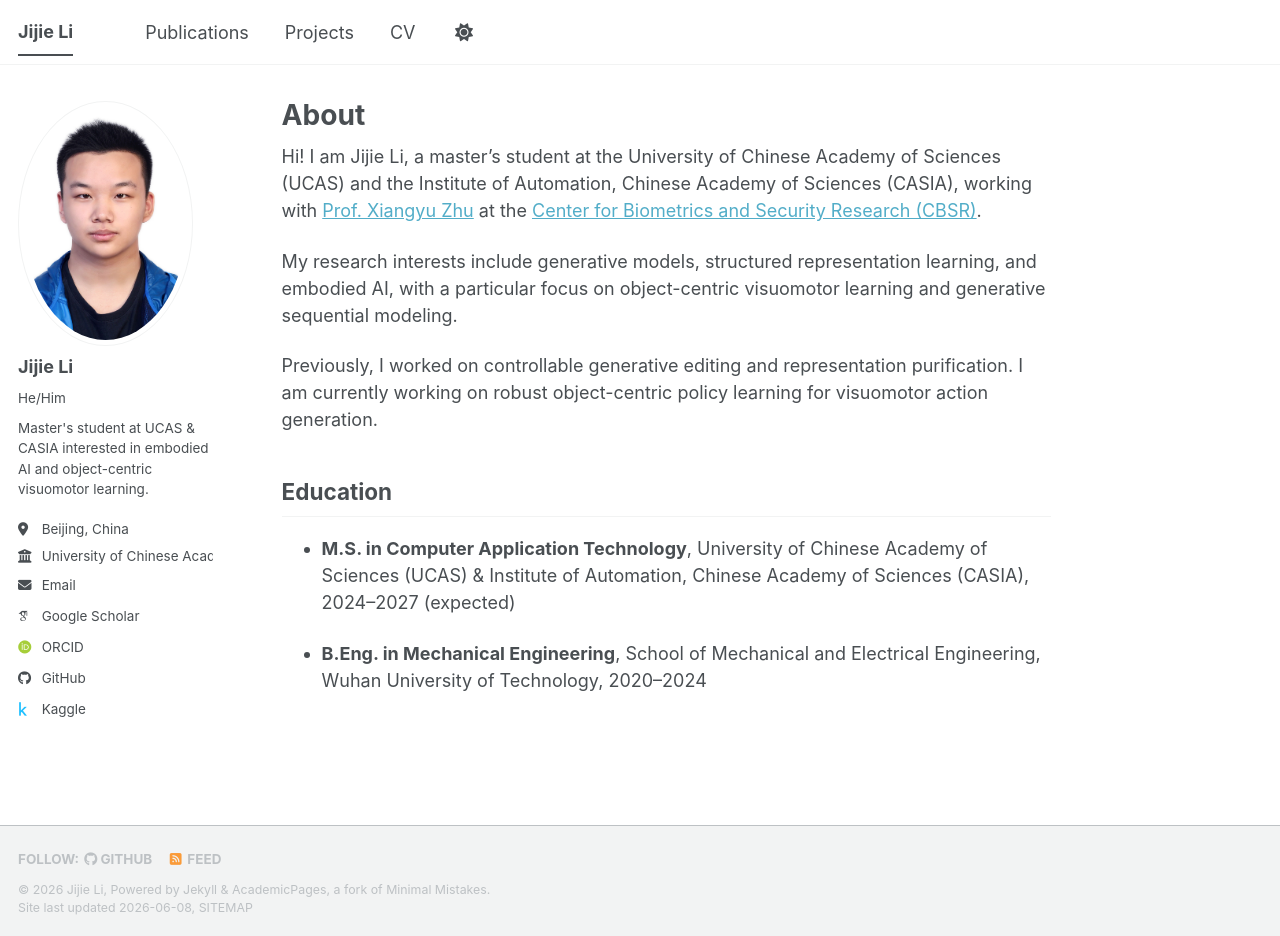
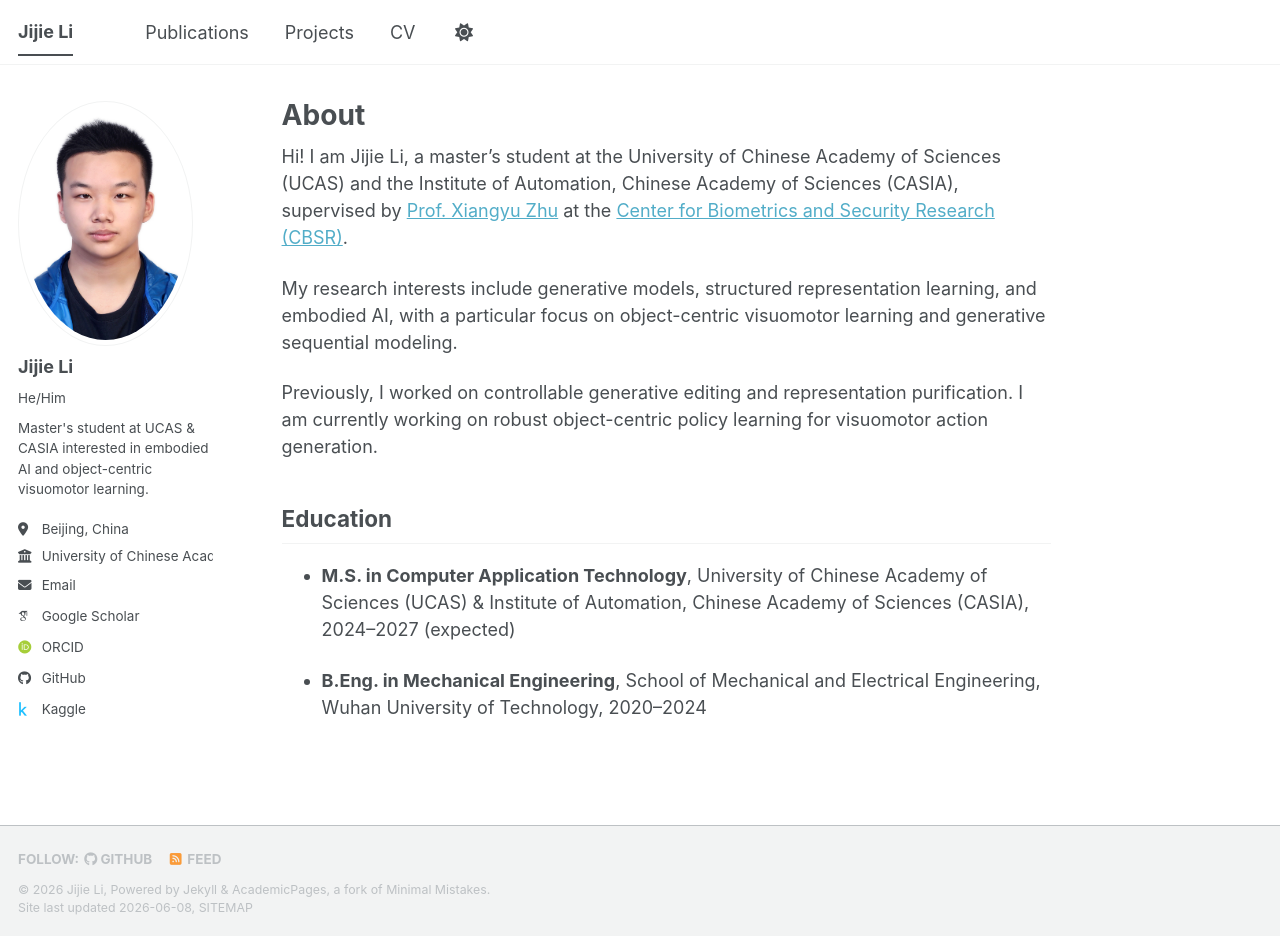
Before and after one commit to Li-Jijie/Li-Jijie.github.io, a Jekyll site: the page built from _pages/about.md, in a window 1280 px wide and 936 px high. Built offline with Jekyll 4.4.1, drawn with Linux system fonts in a browser that asks for light colours; some web fonts are replaced; a script bundle is joined from its source files by our own code; library files that are not in the unit come from our copies.

Commit message:
Update about.md

```diff
--- a/_pages/about.md
+++ b/_pages/about.md
@@ -7,7 +7,7 @@ redirect_from:
   - /about.html
 ---
 
-Hi! I am Jijie Li, a master's student at the University of Chinese Academy of Sciences (UCAS) and the Institute of Automation, Chinese Academy of Sciences (CASIA), working with [Prof. Xiangyu Zhu](https://xiangyuzhu-open.github.io/homepage/) at the [Center for Biometrics and Security Research (CBSR)](http://www.cbsr.ia.ac.cn/).
+Hi! I am Jijie Li, a master's student at the University of Chinese Academy of Sciences (UCAS) and the Institute of Automation, Chinese Academy of Sciences (CASIA), supervised by [Prof. Xiangyu Zhu](https://xiangyuzhu-open.github.io/homepage/) at the [Center for Biometrics and Security Research (CBSR)](http://www.cbsr.ia.ac.cn/).
 
 My research interests include generative models, structured representation learning, and embodied AI, with a particular focus on object-centric visuomotor learning and generative sequential modeling.
 
```
